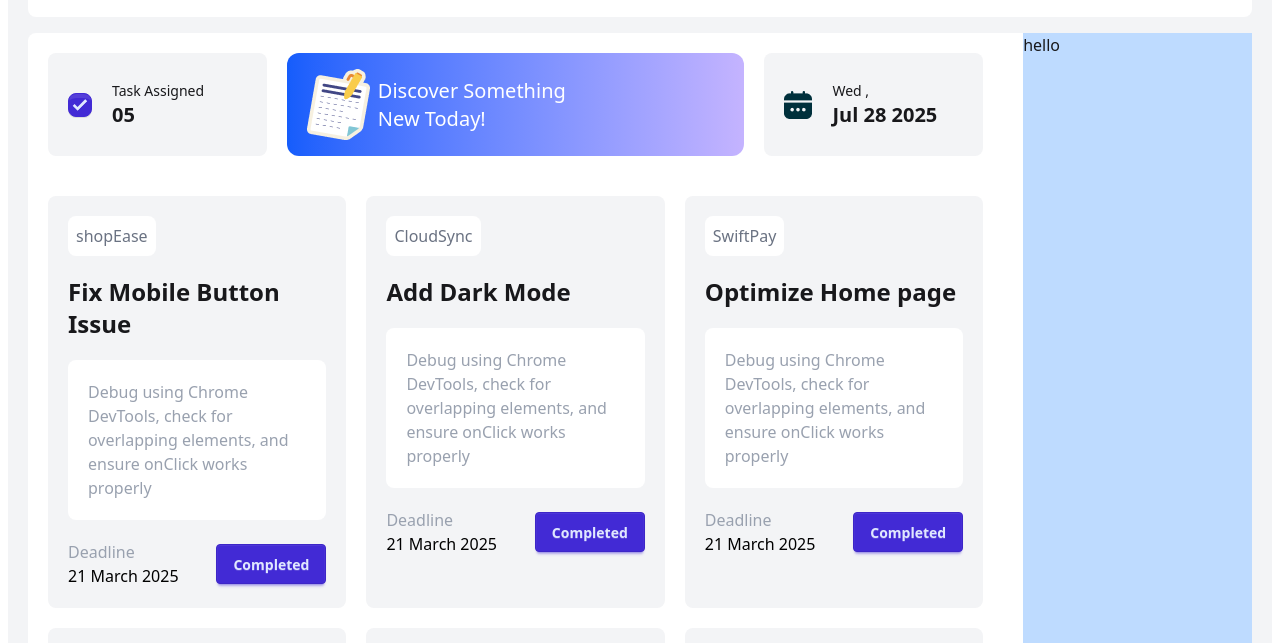
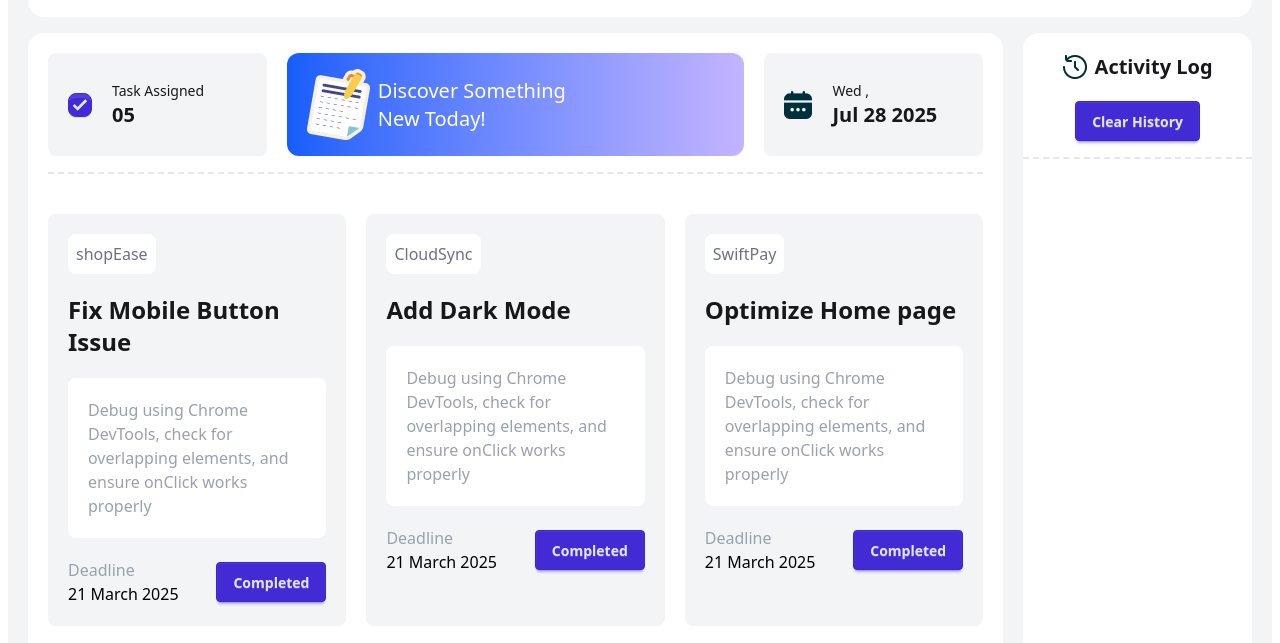
Before and after one commit to sayed5908/DevBoard, a plain HTML site: page index.html in a window 1280 px wide. Shown: the part 127-770 px from the top of the page. Drawn offline with nearby package versions, Linux system fonts and the light colour scheme.

Commit message:
activity section added

```diff
--- a/index.html
+++ b/index.html
@@ -9,7 +9,7 @@
 </head>
 <body class="p-5 m-2 bg-gray-100">
 
-    <nav class="flex items-center justify-between my-4 mt-5 border-none rounded-lg bg-white p-5">
+    <nav class="flex items-center justify-between my-4 mt-5 border-none rounded-2xl bg-white p-5">
         <div class="flex items-center gap-2">
             <img src="./assets/logo.png" alt="">
             <h2 class="text-2xl">Dev<span class="font-bold">Board</span></h2>
@@ -26,9 +26,10 @@
         </div>
     </nav>
 
-    <section class="grid grid-cols-5 gap-5 bg-white rounded-lg">
+    <section class="grid grid-cols-5 gap-5 bg-gray-100 rounded-lg">
 
-        <div class="col-span-4 p-5">
+
+        <div class="col-span-4 p-5 bg-white rounded-2xl">
             <div class="grid grid-cols-4 gap-5">
 
                 <!-- task assigned -->
@@ -38,6 +39,7 @@
                         <h1 class="text-sm">Task Assigned</h1>
                         <h1 class="text-xl font-bold">05</h1>
                     </div>
+
                 </div>
 
                 <!-- discover something -->
@@ -54,7 +56,9 @@
                         <h1 class="text-xl font-bold">Jul 28 2025</h1>
                     </div>
                 </div>
+
             </div>
+            <hr class="border-t-2 border-dashed border-gray-200 my-4">
 
       <!-- --------Box----------- -->
             <div class=" my-10 gap-5 grid grid-cols-3">
@@ -133,11 +137,17 @@
             </div>
         </div>
 
+        <!-- activity section -->
 
+        <div class="col-span-1 text-center bg-white rounded-2xl">
+            <div class="flex gap-2 justify-center items-center my-5">
+                <img src="./assets/activity.png" alt="">
+                <h1 class="text-xl font-semibold">Activity Log</h1>
+            </div>
+            <button class="btn btn-primary">Clear History</button>
+            <hr class="border-t-2 border-dashed border-gray-200 my-4">
+        </div>
 
-        <div class="bg-blue-200 col-span-1">
-            <h1>hello</h1>
-        </div>
     </section>
 </body>
 </html>
```
